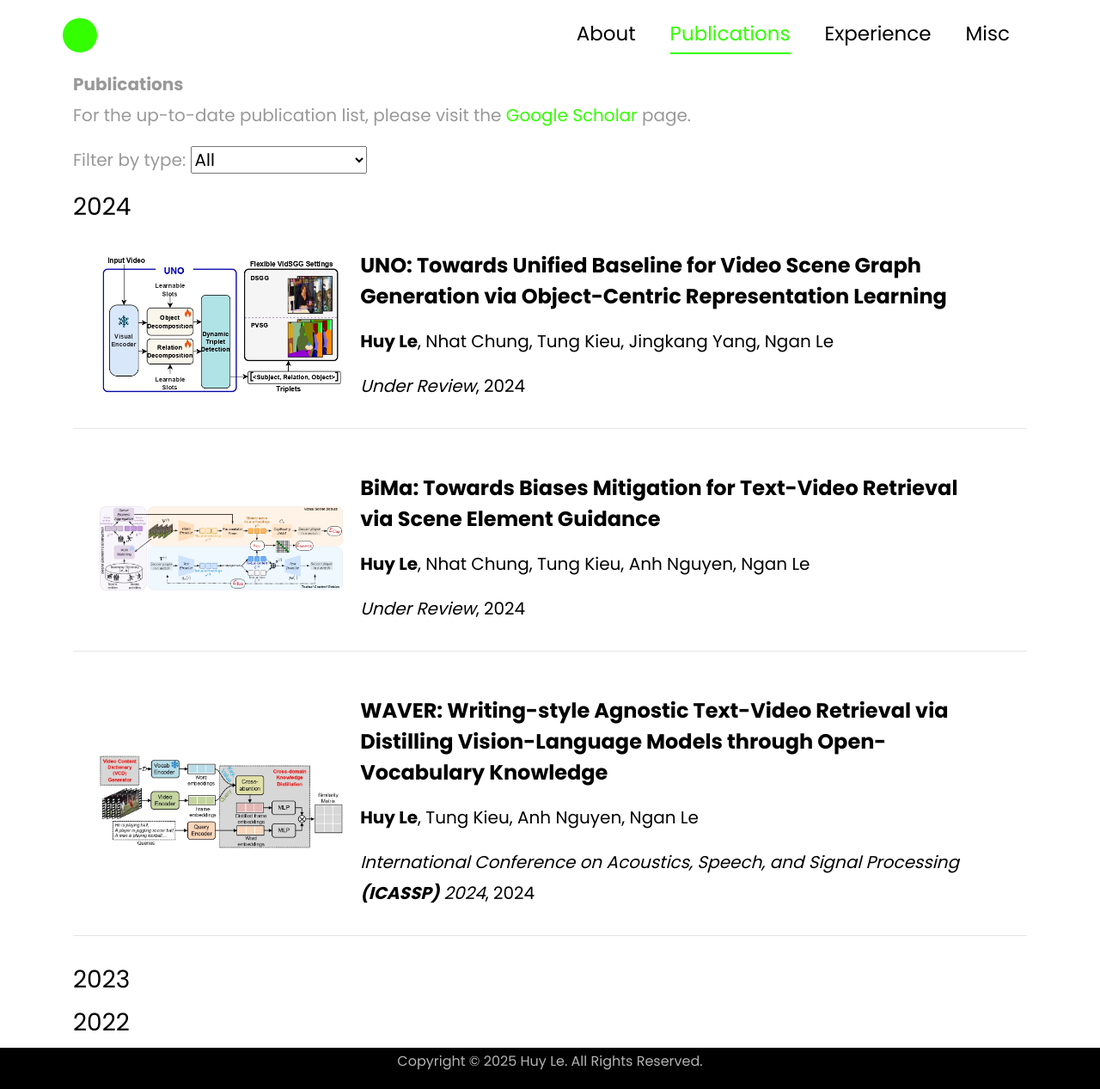
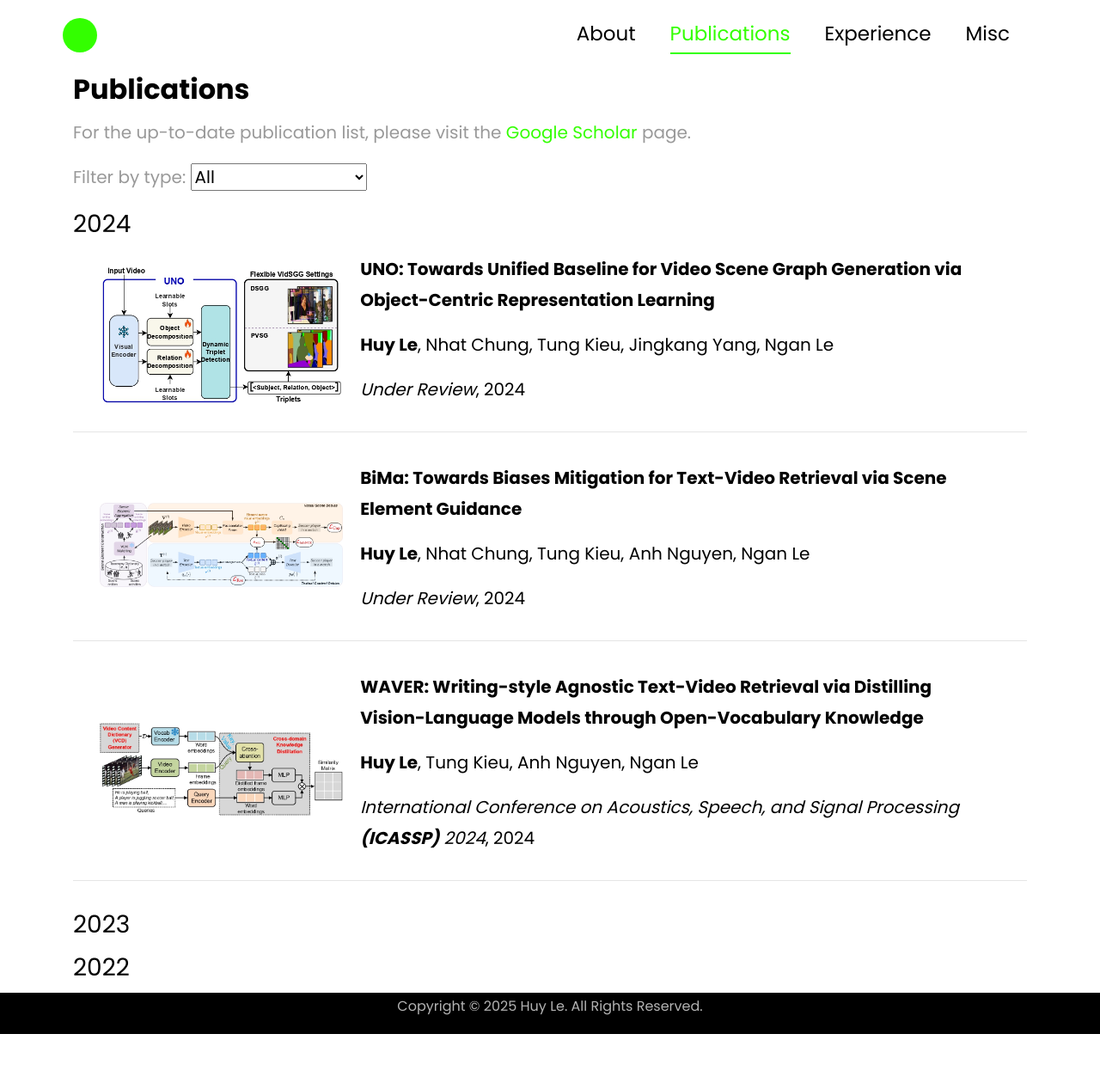
Before and after one commit to lehuy1611/lehuy1611.github.io, a Jekyll site: the page built from publication.html, in a window 1280 px wide. Shown: the whole page at 86% size. Built offline with Jekyll 4.4.1, drawn with Linux system fonts in a browser that asks for light colours; after the commit the page ends 1203 px from its top, so only the background shows below that.

Commit message:
update web layout

```diff
--- a/_includes/archive-single.html
+++ b/_includes/archive-single.html
@@ -35,7 +35,7 @@
                 <img src="{{ post.image }}" alt="{{ post.title }}" style="max-width:100%; height:auto; display: block; margin: auto;" />
             </td>
             <td style="padding:5px; width:70%; color: black;">
-              <p><a class="pub1" href="{{ post.link }}" style="color: black;"><h2>{{ post.title }}</h2></a></p>
+              <p><a class="pub1" href="{{ post.link }}" style="color: black;"><b>{{ post.title }}</b></a></p>
               <p><a class="pub2" style="color: black;"> {{ post.authors }} </a>
               <p><a class="pub3" style="color: black;"> <i>{{ post.publication }}</i>, {{ post.year }} </a>
                 {% if post.github %}
--- a/publication.html
+++ b/publication.html
@@ -53,7 +53,7 @@ layout: null
         <div class="container">
             <div class="row">
                 <div class="col-md-12">
-                    <b class="heading">Publications</b>
+                    <h2 class="heading"><b>Publications</b></h2>
                     <p>For the up-to-date publication list, please visit the <a href="https://scholar.google.com/citations?hl=en&user=nsoYvw8AAAAJ">Google Scholar</a> page.</p>
                     <p>Filter by type:
                         <select class="pubtype-select" id="pub_type" onchange="select_func.call(this)">
```
